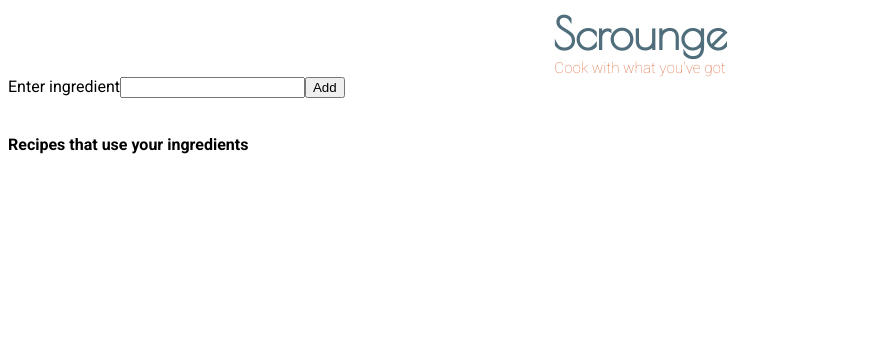
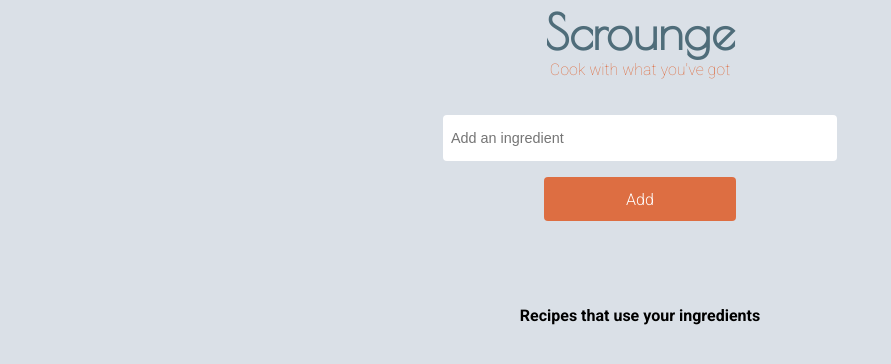
Before and after one commit to rumizen/scrounge-vuex, a Vue app: page / in a window 1280 px wide. Shown: the top 364 px of the page, without its empty margins (0-891 px from the left). Built offline with nearby package versions, Linux system fonts and the light colour scheme.

Commit message:
Add sizing and styling to ingredient entry and pills container

```diff
--- a/src/App.vue
+++ b/src/App.vue
@@ -1,8 +1,10 @@
 <template>
   <main id="app">
     <Header />
-    <IngredientEntry />
-    <IngredientsContainer />
+    <div class="sticky-container">
+      <IngredientEntry />
+      <IngredientsContainer />
+    </div>
     <RecipesContainer />
   </main>
 </template>
@@ -24,9 +26,24 @@
 };
 </script>
 
-<style scoped lang="scss">
-@import url('https://fonts.googleapis.com/css?family=Roboto:100,300,400,500,700,900&display=swap');
+<style lang="scss">
+@import "./variables.scss";
+body {
+  margin: 0;
+}
 main {
   font-family: "Roboto", sans-serif;
+  background-color: $lightNeutral;
+  height: 100vh;
+  overflow-y: scroll;
+  display: flex;
+  flex-direction: column;
+  align-items: center;
+}
+.sticky-container {
+  position: sticky;
+  top: 0;
+  padding: 2rem;
+  width: 100%;
 }
 </style>
--- a/src/components/Header.vue
+++ b/src/components/Header.vue
@@ -13,24 +13,24 @@
 
 <!-- Add "scoped" attribute to limit CSS to this component only -->
 <style scoped lang="scss">
-@import url("https://fonts.googleapis.com/css?family=Open+Sans|Poiret+One&display=swap");
 @import "../variables.scss";
 header {
 	display: flex;
 	flex-direction: column;
 	justify-content: center;
 	align-items: center;
+	padding: .25rem 0rem;
 }
 h1 {
 	font-family: "Poiret One", cursive;
-	font-size: 2.75rem;
+	font-size: 3rem;
 	margin: 0;
 	color: $primary;
 }
 h4 {
 	margin: 0;
 	font-weight: 100;
-	font-size: .95rem;
+	font-size: 1rem;
 	color: $tertiary;
 }
 </style>
--- a/src/components/IngredientEntry.vue
+++ b/src/components/IngredientEntry.vue
@@ -1,7 +1,6 @@
 <template>
   <form>
-    <label for="flavor">Enter ingredient</label>
-    <input @change="handleChange" name="ingredient" />
+    <input @change="handleChange" name="ingredient" placeholder="Add an ingredient" />
     <button @click="handleClick">Add</button>
   </form>
 </template>
@@ -35,4 +34,46 @@
 };
 </script>
 
-<style scoped lang="scss"></style>
+<style scoped lang="scss">
+@import "../variables.scss";
+form {
+	display: flex;
+	flex-direction: column;
+	align-items: center;
+}
+label {
+	font-size: 1rem;
+}
+input {
+	width: 30%;
+	height: 2.75rem;
+	border-radius: .25rem;
+	border: none;
+	outline: none;
+	font-size: .9rem;
+	font-weight: 300;
+	padding-left: .5rem;
+	transition: all .25s;
+	&:hover {
+		box-shadow: 0 1px 6px 0 rgba(32,33,36,0.28);
+	}
+}
+button {
+	width: 15%;
+	height: 2.75rem;
+	border-radius: .25rem;
+	border: none;
+	outline: none;
+	background-color: $tertiary;
+	color: white;
+	font-family: "Roboto", sans-serif;
+	font-size: 1rem;
+	font-weight: 300;
+	margin: 1rem;
+	transition: all .25s;
+	&:hover {
+		cursor: pointer;
+		box-shadow: 0 1px 6px 0 rgba(32,33,36,0.28);
+	}
+}
+</style>
--- a/src/components/IngredientPill.vue
+++ b/src/components/IngredientPill.vue
@@ -1,7 +1,7 @@
 <template>
   <article v-bind:id="title">
     <p>{{ title }}</p>
-    <img src="../assets/close.png" />
+    <img src="../assets/whiteX.png" />
   </article>
 </template>
 
@@ -15,17 +15,23 @@
 </script>
 
 <style scoped lang="scss">
+@import "../variables.scss";
+
 article {
   display: flex;
   justify-content: space-between;
   align-items: center;
-    border: 2px solid lightgreen;
-    border-radius: 40px;
-    padding: .25rem .5rem;
-    transition: all .25s;
+  border-radius: 4rem;
+  background-color: $primary;
+  color: white;
+  font-weight: 100;
+  padding: 0.3rem 0.55rem 0.4rem 0.9rem;
+  height: 1.75rem;
+  margin: .25rem;
+  transition: all 0.25s;
   &:hover {
     cursor: pointer;
-      opacity: .6;
+    opacity: 0.6;
   }
 }
 p {
@@ -33,7 +39,9 @@
   margin: 0;
 }
 img {
-    height: 1rem;
-    margin-left: .5rem;
+  height: 1.2rem;
+  margin-left: 0.5rem;
+  position: relative;
+  top: 1px;
 }
 </style>
--- a/src/components/IngredientsContainer.vue
+++ b/src/components/IngredientsContainer.vue
@@ -26,10 +26,16 @@
 </script>
 
 <style scoped lang="scss">
+div {
+  display: flex;
+  justify-content: center;
+}
 section {
   display: flex;
-  justify-content: flex-start;
+  justify-content: center;
   align-items: center;
   padding: 0.5rem;
+  width: 50%;
+  flex-wrap: wrap;
 }
 </style>
--- a/src/components/RecipesContainer.vue
+++ b/src/components/RecipesContainer.vue
@@ -28,4 +28,10 @@
 };
 </script>
 
-<style scoped lang="scss"></style>
+<style scoped lang="scss">
+@import "../variables.scss";
+section {
+  display: flex;
+  flex-wrap: wrap;
+}
+</style>
--- a/src/variables.scss
+++ b/src/variables.scss
@@ -1,5 +1,8 @@
+@import url('https://fonts.googleapis.com/css?family=Roboto:100,300,400,500,700,900&display=swap');
+@import url("https://fonts.googleapis.com/css?family=Open+Sans|Poiret+One&display=swap");
+
 $primary: #4F6D7A;
 $secondary: #FFE842;
 $tertiary: #DD6E42;
 $darkNeutral: #CCCABF;
-$lightNeutral: #C1CAD6;
+$lightNeutral: rgba(193, 202, 214, 0.589);
```
Also changed, not shown: src/assets/whiteX.png (added). Lines whose indentation alone changed are shown as unchanged.
